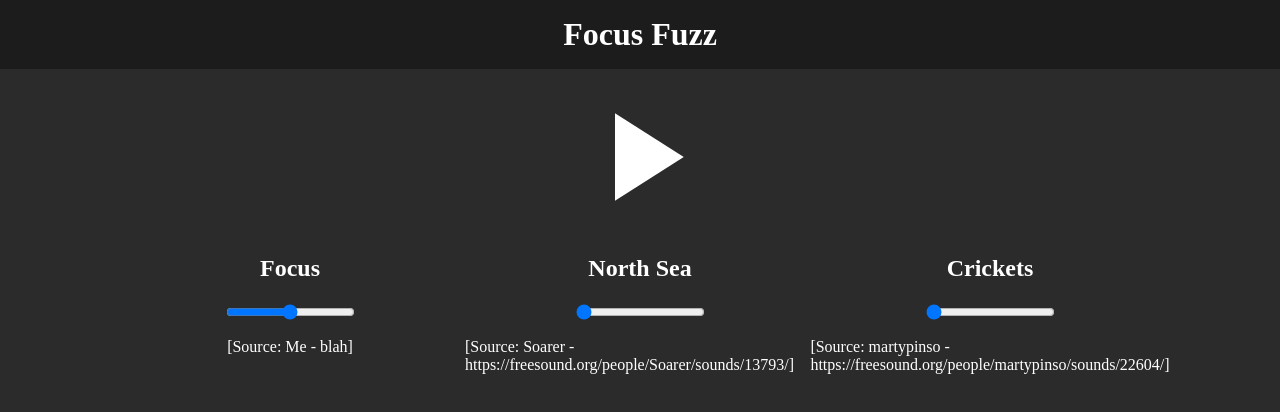
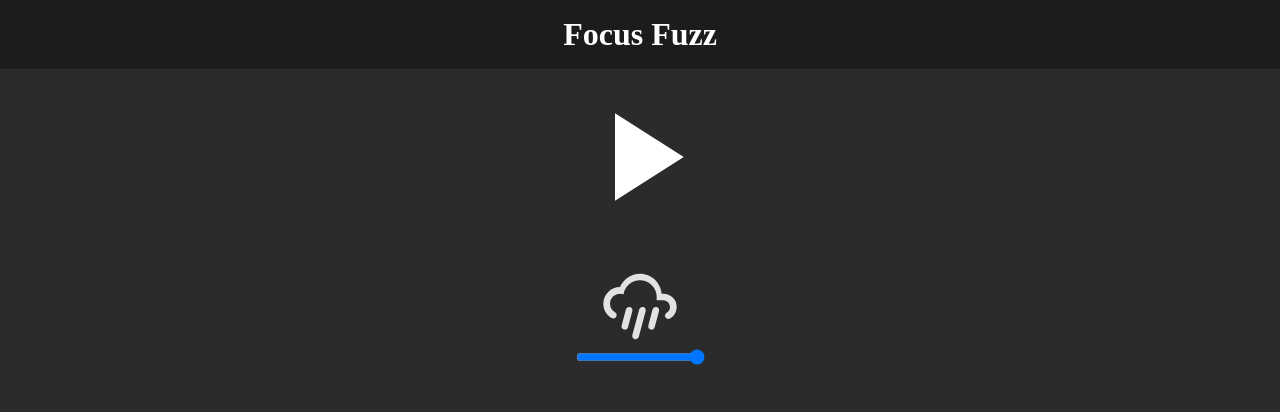
Before and after one commit to stevewhitmore/focus-fuzz-OLD, an Angular app: page / in a window 1280 px wide. Shown: the top 412 px of the page. Built offline with nearby package versions, Linux system fonts and the light colour scheme.

Commit message:
Trying out publishing to gitlab pages

```diff
--- a/package.json
+++ b/package.json
@@ -1,10 +1,11 @@
 {
   "name": "focus-fuzz",
-  "version": "0.0.0",
+  "version": "0.0.1",
   "scripts": {
     "ng": "ng",
     "start": "ng serve",
     "build": "ng build",
+    "gl-pages": "ng build --output-path public --base-href /focus-fuzz/",
     "watch": "ng build --watch --configuration development",
     "test": "ng test",
     "lint": "ng lint"
--- a/src/app/app.component.scss
+++ b/src/app/app.component.scss
@@ -35,7 +35,7 @@ button {
 section.play-stop {
     display: flex;
     justify-content: center;
-    margin-top: 5rem;
+    margin: 5rem 0 2rem 0;
 }
 
 .sound-list {
--- a/src/app/services/sound.service.ts
+++ b/src/app/services/sound.service.ts
@@ -1,6 +1,7 @@
 import { Injectable } from '@angular/core';
 import { HttpClient } from '@angular/common/http'
 import { Observable, Subject } from 'rxjs';
+import { map, tap } from 'rxjs/operators';
 
 interface SoundFile {
   name: string;
@@ -14,7 +15,10 @@ interface SoundFile {
 export class SoundService {
   constructor(private http: HttpClient) { }
 
-  getSoundFiles(): Observable<SoundFile[]> {
-    return this.http.get('assets/files-list.json') as Observable<SoundFile[]>
+  getSoundFiles(): Observable<any> {
+    return this.http.get('assets/files-list.json')
+    .pipe(
+      map((sounds: any) => sounds.filter((sound: any) => sound.id === 1)), //  This is all I need right now
+    )
   }
 }
--- a/src/app/sound-wrapper/sound-wrapper.component.html
+++ b/src/app/sound-wrapper/sound-wrapper.component.html
@@ -1,11 +1,19 @@
 <div>
-    <h2>{{soundName}}</h2>
+    <svg style="width: 80px; height: 80px" viewBox="0 0 24 24">
+        <path fill="#e2e2e2" d="M9,12C9.53,12.14 9.85,12.69 9.71,13.22L8.41,18.05C8.27,18.59 7.72,18.9 7.19,18.76C6.65,18.62 6.34,18.07 6.5,17.54L7.78,12.71C7.92,12.17 8.47,11.86 9,12M13,12C13.53,12.14 13.85,12.69 13.71,13.22L11.64,20.95C11.5,21.5 10.95,21.8 10.41,21.66C9.88,21.5 9.56,20.97 9.7,20.43L11.78,12.71C11.92,12.17 12.47,11.86 13,12M17,12C17.53,12.14 17.85,12.69 17.71,13.22L16.41,18.05C16.27,18.59 15.72,18.9 15.19,18.76C14.65,18.62 14.34,18.07 14.5,17.54L15.78,12.71C15.92,12.17 16.47,11.86 17,12M17,10V9A5,5 0 0,0 12,4C9.5,4 7.45,5.82 7.06,8.19C6.73,8.07 6.37,8 6,8A3,3 0 0,0 3,11C3,12.11 3.6,13.08 4.5,13.6V13.59C5,13.87 5.14,14.5 4.87,14.96C4.59,15.43 4,15.6 3.5,15.32V15.33C2,14.47 1,12.85 1,11A5,5 0 0,1 6,6C7,3.65 9.3,2 12,2C15.43,2 18.24,4.66 18.5,8.03L19,8A4,4 0 0,1 23,12C23,13.5 22.2,14.77 21,15.46V15.46C20.5,15.73 19.91,15.57 19.63,15.09C19.36,14.61 19.5,14 20,13.72V13.73C20.6,13.39 21,12.74 21,12A2,2 0 0,0 19,10H17Z" />
+    </svg>
 
-    <input type="range"
-            id="volume-control"
-            #slider
-            (change)="adjustVolume(slider)"
-            [formControl]="volume">
+    <div>
+        <input type="range"
+                id="volume-control"
+                (change)="adjustVolume()"
+                [formControl]="volume">
+        <!-- <button>
+            <svg style="width:24px;height:24px" viewBox="0 0 24 24">
+                <path fill="currentColor" d="M11,9H13V7H11M12,20C7.59,20 4,16.41 4,12C4,7.59 7.59,4 12,4C16.41,4 20,7.59 20,12C20,16.41 16.41,20 12,20M12,2A10,10 0 0,0 2,12A10,10 0 0,0 12,22A10,10 0 0,0 22,12A10,10 0 0,0 12,2M11,17H13V11H11V17Z" />
+            </svg>
+        </button> -->
+    </div>
 
-    <p>[Source: {{audioFile.creditAuthor}} - {{audioFile.creditLocation}}]</p>
+    <!-- <p>[Source: {{audioFile.creditAuthor}} - {{audioFile.creditLocation}}]</p> -->
 </div>
--- a/src/app/sound-wrapper/sound-wrapper.component.ts
+++ b/src/app/sound-wrapper/sound-wrapper.component.ts
@@ -25,14 +25,13 @@ export class SoundWrapperComponent implements OnChanges {
         this.sound.volume = 0;
 
         if (audioFileChanges.id === 1) {
-          this.volume.setValue(50);
-          this.sound.volume = 0.50;
+          this.volume.setValue(100);
+          this.sound.volume = 1;
         }
       }
     }
 
     if (changes['playStatus'].currentValue) {
-      console.log(changes['playStatus'])
       if (changes['playStatus'].currentValue.isPaused) {
         this.sound.pause();
       } else {
@@ -41,9 +40,8 @@ export class SoundWrapperComponent implements OnChanges {
     }
   }
 
-  adjustVolume(slider: any) {
+  adjustVolume() {
     this.sound.volume = this.volume.value / 100
-    console.log(this.sound.volume)
   }
 
 }
--- a/src/assets/files-list.json
+++ b/src/assets/files-list.json
@@ -1,23 +1,24 @@
 [
    {
       "id": 1,
-      "name": "Focus",
-      "source":"../../assets/focus.wav",
-      "creditLocation":"blah",
-      "creditAuthor":"Me"
+      "name": "Thunderstorm",
+      "source": "../../assets/focus.wav",
+      "creditLocation": "blah",
+      "creditAuthor": "Me",
+      "iconVector": "M9,12C9.53,12.14 9.85,12.69 9.71,13.22L8.41,18.05C8.27,18.59 7.72,18.9 7.19,18.76C6.65,18.62 6.34,18.07 6.5,17.54L7.78,12.71C7.92,12.17 8.47,11.86 9,12M13,12C13.53,12.14 13.85,12.69 13.71,13.22L11.64,20.95C11.5,21.5 10.95,21.8 10.41,21.66C9.88,21.5 9.56,20.97 9.7,20.43L11.78,12.71C11.92,12.17 12.47,11.86 13,12M17,12C17.53,12.14 17.85,12.69 17.71,13.22L16.41,18.05C16.27,18.59 15.72,18.9 15.19,18.76C14.65,18.62 14.34,18.07 14.5,17.54L15.78,12.71C15.92,12.17 16.47,11.86 17,12M17,10V9A5,5 0 0,0 12,4C9.5,4 7.45,5.82 7.06,8.19C6.73,8.07 6.37,8 6,8A3,3 0 0,0 3,11C3,12.11 3.6,13.08 4.5,13.6V13.59C5,13.87 5.14,14.5 4.87,14.96C4.59,15.43 4,15.6 3.5,15.32V15.33C2,14.47 1,12.85 1,11A5,5 0 0,1 6,6C7,3.65 9.3,2 12,2C15.43,2 18.24,4.66 18.5,8.03L19,8A4,4 0 0,1 23,12C23,13.5 22.2,14.77 21,15.46V15.46C20.5,15.73 19.91,15.57 19.63,15.09C19.36,14.61 19.5,14 20,13.72V13.73C20.6,13.39 21,12.74 21,12A2,2 0 0,0 19,10H17Z"
    },
    {
-      "id": 2,
-      "name":"North Sea",
-      "source":"../../assets/north-sea.wav",
-      "creditLocation":"https://freesound.org/people/Soarer/sounds/13793/",
-      "creditAuthor":"Soarer"
+      "id":  2,
+      "name": "North Sea",
+      "source": "../../assets/north-sea.wav",
+      "creditLocation": "https: //freesound.org/people/Soarer/sounds/13793/",
+      "creditAuthor": "Soarer"
    },
    {
-      "id": 3,
-      "name":"Crickets",
-      "source":"../../assets/crickets.wav",
-      "creditLocation":"https://freesound.org/people/martypinso/sounds/22604/",
-      "creditAuthor":"martypinso"
+      "id":  3,
+      "name": "Crickets",
+      "source": "../../assets/crickets.wav",
+      "creditLocation": "https: //freesound.org/people/martypinso/sounds/22604/",
+      "creditAuthor": "martypinso"
    }
 ]
```
Also changed, not shown: .gitlab-ci.yml, 2 other files (tests, documents, lock files or other folders).
